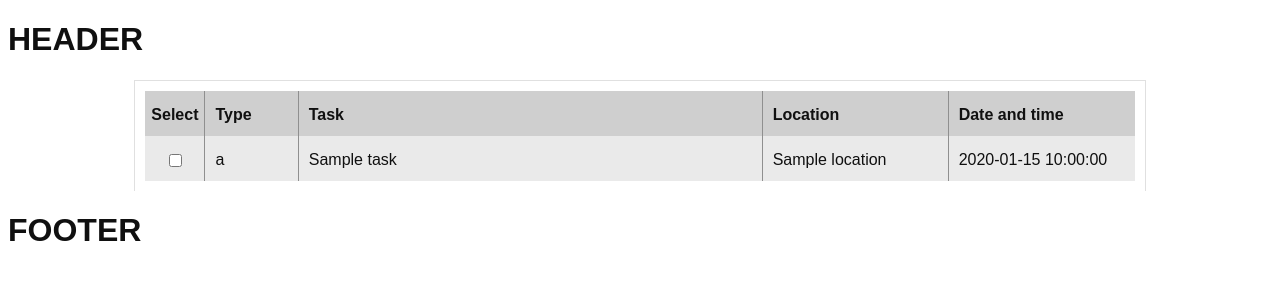
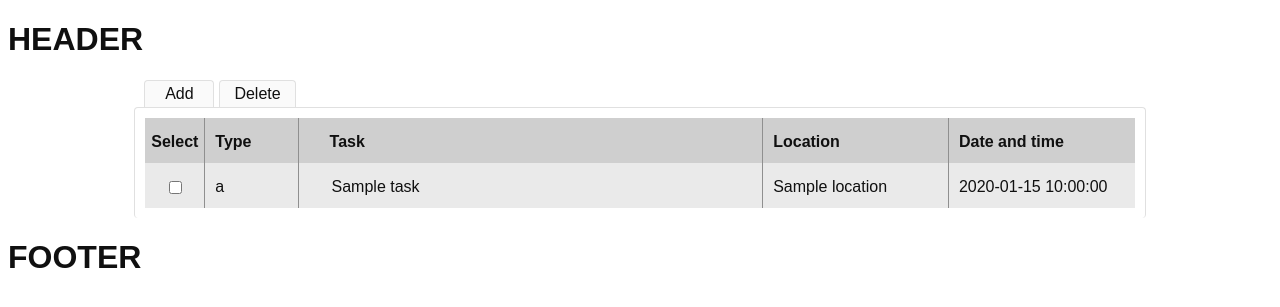
Before and after one commit to RShabanov/web_project, a PHP site: template App/Views/all_tasks.php in a window 1280 px wide. Shown: the top 307 px of the page. Run offline with PHP 8.4, Linux system fonts and the light colour scheme; the template is opened without the code that fills it: most values are stand-ins (such as "Sample title", 1, 10 or a date in 2020); some libraries are stand-ins or nearby versions.

Commit message:
Add styles

```diff
--- a/App/Views/all_tasks.php
+++ b/App/Views/all_tasks.php
@@ -1,14 +1,19 @@
 <?php
     $css_paths = [
         ROOT . '/Static/css/task_list.css',
+        ROOT . '/Static/css/task_form.css',
     ];
 
     include ROOT . '/App/Views/partials/header.php';
 
-    // include ROOT . '/App/Views/partials/task_form.php';
+    include ROOT . '/App/Views/partials/task_form.php';
 ?>
 
-<div class="task-list">
+<div class="ls-task-list">
+    <div class="ls-task-options">
+        <button class="ls-option-btn add-btn">Add</button>
+        <button class="ls-option-btn delete-btn">Delete</button>
+    </div>
     <form action="" class="ls-task-list-form">
         <div class="ls-form-group ls-form-group--header">
             <ul class="ls-form-group--item">
@@ -31,15 +36,22 @@
         </div>
         <?php foreach ($tasks as $task): ?>
             <div class="ls-form-group">
-                <ul class="ls-form-group--item">
+                <ul class="ls-form-group--item"
+                    data-duration="<?= $task->duration; ?>"
+                    data-comment="<?= $task->comment; ?>"
+                    data-status_id="<?= $task->status_id; ?>"
+                    data-deleted="<?= $task->deleted; ?>"
+                    >
                     <li class="ls-group--item-field ls-select-field">
-                        <input type="checkbox" class="select-checkbox">
+                        <input type="checkbox" class="select-checkbox" value="<?= $task->id; ?>" />
                     </li>
                     <li class="ls-group--item-field ls-type-field">
                         <?= $task->get_types()[$task->type_id]; ?>
                     </li>
                     <li class="ls-group--item-field ls-task_name-field">
-                        <?= $task->name; ?>
+                        <span class="ls-task_name">
+                            <?= $task->name; ?>
+                        </span>
                     </li>
                     <li class="ls-group--item-field ls-location-field">
                         <?= $task->location; ?>
--- a/App/Views/partials/task_form.php
+++ b/App/Views/partials/task_form.php
@@ -1,19 +1,19 @@
 <div>
-    <dialog class="task-dialog" open>
-        <form action="/tasks/save" method='POST' class="task-form">
-            <div class="form-group">
-                <label class="form__field-label">
-                    <span class="field-label__title">Task:</span>
-                    <input value="<?= (empty($task->name) ? '' : $task->name); ?>" type="text" name="name" class="form__field-input" required autocomplete="off">
+    <dialog class="fm-task-dialog">
+        <form action="/tasks/save" method='POST' class="fm-task-form">
+            <div class="fm-form-group">
+                <label class="fm-form__field-label">
+                    <span class="fm-field-label__title">Task:</span>
+                    <input value="<?= (empty($task->name) ? '' : $task->name); ?>" type="text" name="name" class="fm-form__field-input fm-text__input" required autocomplete="off">
                 </label>
             </div>
 
-            <div class="form-group">
-                <label class="form__field-label">
-                    <span class="field-label__title">Type:</span>
-                    <select name="type_id" class="form__field-select" require>
+            <div class="fm-form-group">
+                <label class="fm-form__field-label">
+                    <span class="fm-field-label__title">Type:</span>
+                    <select name="type_id" class="fm-form__field-select" require>
                         <?php foreach(App\Models\Task::get_types() as $index => $type): ?>
-                            <option value="<?= $index; ?>" class="field-select__option" <?= (empty($task->type_id) ? '' : 'checked'); ?> >
+                            <option value="<?= $index; ?>" class="fm-field-select__option" <?= (empty($task->type_id) ? '' : 'checked'); ?> >
                                 <?= $type; ?>
                             </option>
                         <?php endforeach; ?>
--- /dev/null
+++ b/Static/css/task_form.css
@@ -0,0 +1,77 @@
+* {
+    box-sizing: border-box;
+    font-family: sans-serif;
+
+    color: #101010;
+}
+
+
+.fm-task-dialog {
+    z-index: 1;
+}
+
+.fm-task-dialog > .fm-task-form {
+    padding-right: 50px;
+    padding-left: 50px;
+}
+
+.fm-form-group {
+    margin-bottom: 12px;
+}
+
+.fm-form-group > .fm-form__field-label {
+    display: flex;
+    flex-direction: row;
+    justify-content: flex-start;
+
+    align-items: center;
+
+    position: relative;
+}
+
+.fm-form__field-label > .fm-field-label__title {
+    width: 120px;
+    text-align: right;
+    padding-right: 10px;
+
+    font-size: 15px;
+}
+
+.fm-form__field-label > .fm-text__input {
+    width: 300px;
+}
+
+.fm-form__field-label > input {
+    height: 25px;
+}
+
+.fm-form__field-label > .fm-form__field-comment {
+    resize: none;
+    height: 100px;
+}
+
+.fm-form__field-label > .comment__title-block {
+    align-self: flex-start;
+}
+
+.fm-form__field-label :last-child {
+    right: 0;
+}
+
+.fm-form-group .fm-btn-submit {
+    margin-left: 120px;
+    padding: 4px 12px;
+
+    outline: none;
+    border: 1px solid #8f8f8f;
+    border-radius: 2px;
+
+    width: 80px;
+
+    font-weight: bold;
+    font-size: 15px;
+
+    background-color: #eaeaea;
+
+    cursor: pointer;
+}
--- a/Static/css/task_list.css
+++ b/Static/css/task_list.css
@@ -5,14 +5,45 @@
     color: #101010;
 }
 
+.ls-task-list {
+    width: 80%;
+    margin: auto;
+}
+
+.ls-task-options {
+    display: flex;
+    flex-direction: row;
+    justify-content: flex-start;
+
+    margin-left: 10px;
+}
+
+.ls-task-options .ls-option-btn {
+    min-width: 70px;
+
+    text-align: center;
+    font-size: 16px;
+
+    cursor: pointer;
+
+    border-style: solid;
+    border-width: 1px;
+    border-bottom: none;
+    border-color: #e0e0e0;
+    border-top-left-radius: 4px;
+    border-top-right-radius: 4px;
+
+    background-color: #fafafa;
+
+    margin-right: 5px;
+    padding: 4px 14px;
+}
 
 .ls-task-list-form {
-    width: 80%;
-    margin: auto;
-
     padding: 10px;
     border: 1px solid #e0e0e0;
     border-bottom: none;
+    border-radius: 4px;
 }
 
 .ls-form-group {
@@ -73,6 +104,33 @@
 
 .ls-form-group--item > .ls-task_name-field {
     width: 50%;
+    padding-left: 31px;
+}
+
+.ls-task_name-field > .ls-task_name {
+    cursor: pointer;
+
+    display: flex;
+    align-items: center;
+
+    margin-left: -19px;
+}
+
+.ls-task_name-field > .ls-task_name::before {
+    content: '\270E';
+    visibility: hidden;
+
+    display: block;
+
+    height: 16px;
+    width: 16px;
+
+    margin-top: -8px;
+    margin-right: 5px;
+}
+
+.ls-task_name-field:hover > .ls-task_name::before {
+    visibility: visible;
 }
 
 .ls-form-group--item > .ls-location-field {
```
Also changed, not shown: other parts of App/Views/partials/task_form.php (+18 -18 lines).
